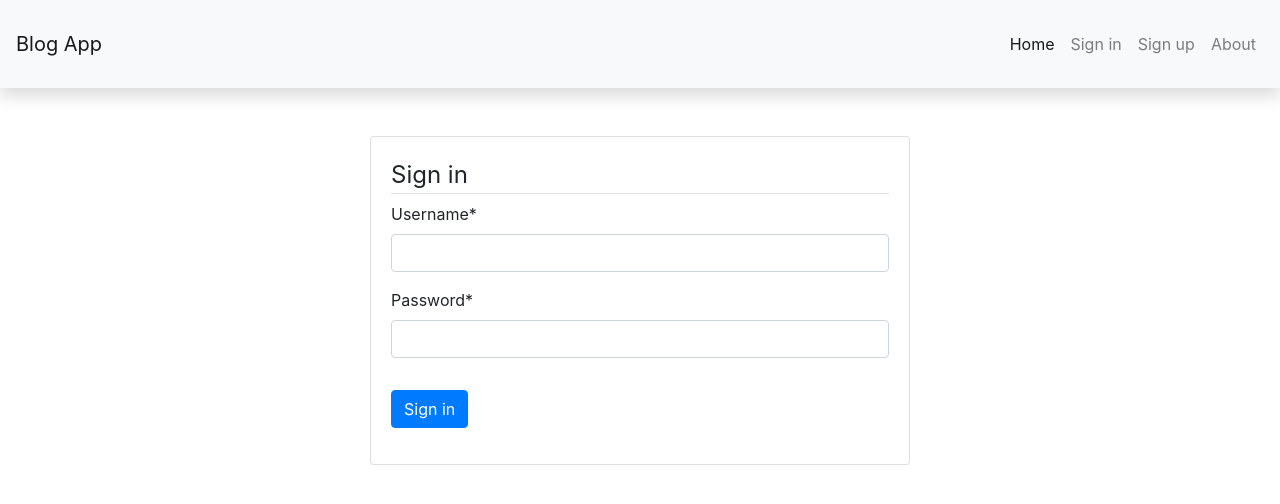
After one commit to zuber-shekh7/django-blog-app, a Django app: page /accounts/signin/ in a window 1280 px wide. The commit adds this page. Shown: the top 504 px of the page. Run offline with Django 3.2, Linux system fonts and the light colour scheme; some libraries are stand-ins or nearby versions.

Commit message:
Added signin page

```diff
--- a/accounts/forms.py
+++ b/accounts/forms.py
@@ -9,3 +9,8 @@ class UserRegisterForm(UserCreationForm):
     class Meta:
         model = User
         fields = ('username', 'email', 'password1', 'password2')
+
+
+class UserSignInForm(forms.Form):
+    username = forms.CharField()
+    password = forms.CharField(widget=forms.PasswordInput())
--- a/accounts/urls.py
+++ b/accounts/urls.py
@@ -6,4 +6,5 @@ app_name = 'accounts'
 
 urlpatterns = [
     path('signup/', views.signup, name='signup'),
+    path('signin/', views.signin, name='signin'),
 ]
--- a/accounts/views.py
+++ b/accounts/views.py
@@ -1,7 +1,25 @@
 from django.contrib import messages
 from django.shortcuts import redirect, render
+from django.contrib.auth import authenticate, login
+from .forms import UserRegisterForm, UserSignInForm
 
-from .forms import UserRegisterForm
+
+def signin(request):
+    form = UserSignInForm()
+    context = {
+        "form": form,
+    }
+    if request.method == 'POST':
+        form = UserSignInForm(request.POST)
+        if form.is_valid():
+            username = form.cleaned_data.get('username')
+            password = form.cleaned_data.get('password')
+            user = authenticate(request, username=username, password=password)
+            if user:
+                login(request, user)
+                messages.success(request, f'{username} login successful')
+                return redirect('core:index')
+    return render(request, 'accounts/signin.html', context)
 
 
 def signup(request):
--- /dev/null
+++ b/templates/accounts/signin.html
@@ -0,0 +1,22 @@
+{% extends 'core/base.html' %} {% load crispy_forms_tags %} {% block main %}
+<section>
+  <div class="row">
+    <div class="col-md-6 mx-auto">
+      <form method="POST">
+        <div class="card mt-4">
+          <div class="card-body">
+            {% csrf_token %}
+            <fieldset class="form-group">
+              <legend class="border-bottom mt-4">Sign in</legend>
+              {{form|crispy}}
+            </fieldset>
+            <div class="form-group">
+              <input class="btn btn-primary" type="submit" value="Sign in" />
+            </div>
+          </div>
+        </div>
+      </form>
+    </div>
+  </div>
+</section>
+{% endblock main %}
--- a/templates/partials/navbar.html
+++ b/templates/partials/navbar.html
@@ -19,6 +19,18 @@
           >Home <span class="sr-only">(current)</span></a
         >
       </li>
+      {% if request.user.is_authenticated %}
+      <li class="nav-item">
+        <a class="nav-link" href="{% url 'accounts:signup' %}">Sign out</a>
+      </li>
+      {% else %}
+      <li class="nav-item">
+        <a class="nav-link" href="{% url 'accounts:signin' %}">Sign in</a>
+      </li>
+      <li class="nav-item">
+        <a class="nav-link" href="{% url 'accounts:signup' %}">Sign up</a>
+      </li>
+      {% endif %}
       <li class="nav-item">
         <a class="nav-link" href="{% url 'core:about' %}">About</a>
       </li>
```
